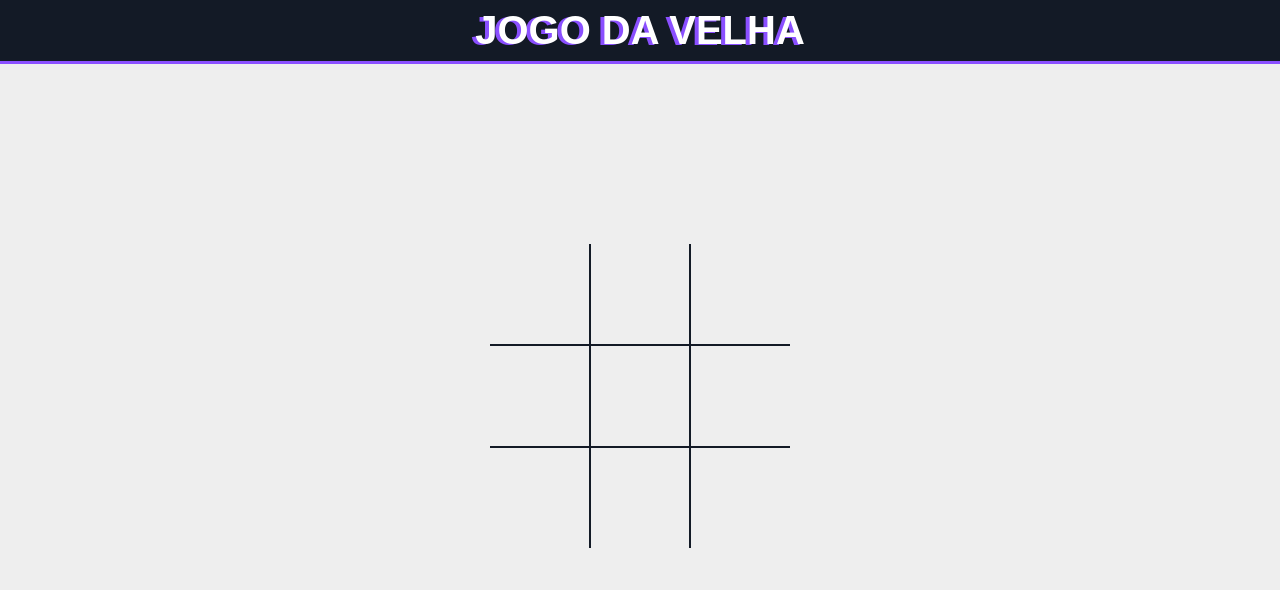
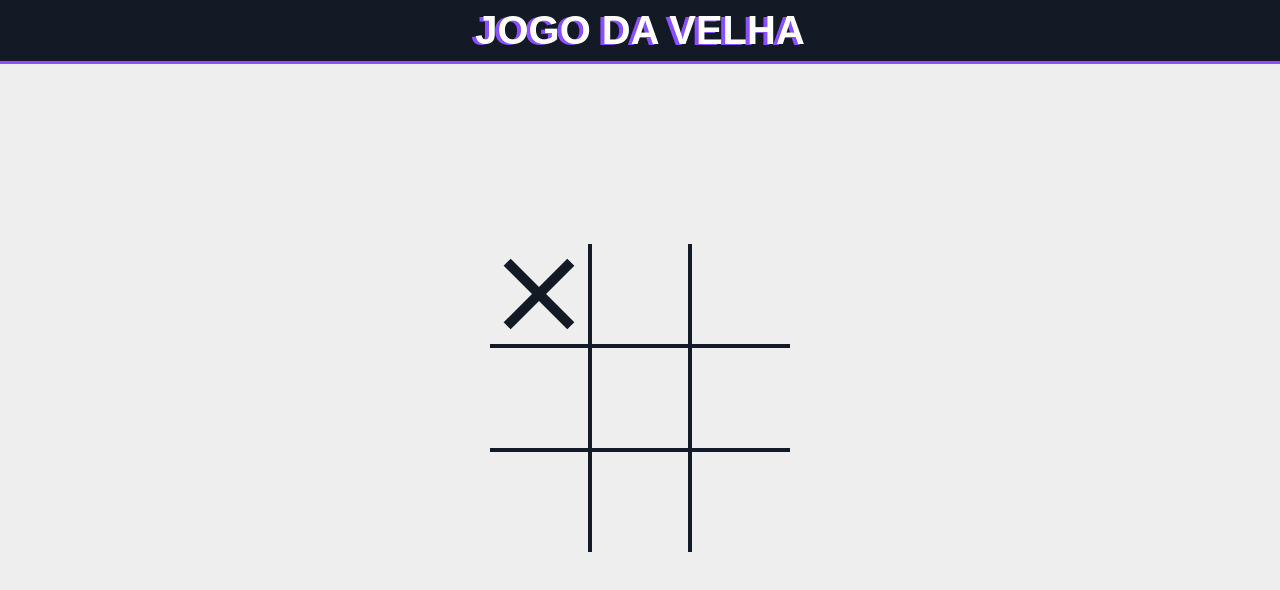
Before and after one commit to MatheusRaposo23/JogodaVelha, a plain HTML site: page index.html in a window 1280 px wide. Both pictures are taken after a click on the element 540 px from the left and 294 px from the top of the page. Drawn offline with Linux system fonts and the light colour scheme.

Commit message:
Funções JavaScript adicionadas, projeto finalizado!

```diff
--- a/script.js
+++ b/script.js
@@ -0,0 +1,66 @@
+const celula = document.querySelector('#board'); /* seleciona o id board */
+const celulas = document.querySelectorAll('#board .cell'); /* seleciona uma celula dentro de board */
+const combinacoes = [
+    [0, 1, 2],
+    [3, 4, 5],
+    [6, 7, 8],
+    [0, 3, 6],
+    [1, 4, 7],
+    [2, 5, 8],
+    [2, 4, 6],
+    [0, 4, 8]
+];
+let currentTurn;
+
+setup();
+
+function setup(){
+    celula.classList.remove('turn-x', 'turn-o');
+
+    for (let celula of celulas){
+        celula.classList.remove('x', 'o');
+        celula.addEventListener('click', fillCell, {once: true});
+    }
+
+    currentTurn = Math.round(Math.random(0,1)) == 1 ? 'x' : 'o'; /* define quem inicia a rodada */
+    celula.classList.add('turn-' + currentTurn); /* preenche a celula com provalvel proxima jogada */
+}
+
+function fillCell() {
+    this.classList.add(currentTurn); /* adiciona definitivamente a celula selecionada a classe de X ou O */
+
+    if (vitoria()){
+        const restart = confirm(currentTurn.toUpperCase() + " Venceu, parabéns! Jogar novamente?");
+        if (restart) setup();
+    } else if(empate()){
+        const restart = confirm("Empate! Jogar Novamente?")
+        if(restart) setup();
+    } else{
+        currentTurn = currentTurn == 'x' ? 'o' : 'x'; /* faz com que os jogadores vao se alternando rodada apos rodada */
+        celula.classList.remove('turn-o', 'turn-x'); /* remove o simbolo do ultima jogada */
+        celula.classList.add('turn-' + currentTurn); /* adiciona o simbolo representando a jogada do jogador X ou O */
+    }
+}
+
+function vitoria(){
+    return combinacoes.some(combinacao => {
+        return combinacao.every(c =>{
+            if(celulas[c].classList.contains(currentTurn)){
+                return true;
+            }
+            return false;
+        });
+    });
+}
+
+function empate(){
+    return [...celulas].every(c =>{
+        if(
+            c.classList.contains('x') ||
+            c.classList.contains('o')
+        ) {
+            return true;
+        }
+        return false;
+    });
+}
--- a/style.css
+++ b/style.css
@@ -49,7 +49,7 @@ main{
 
 .cell {
     position: relative;
-    border: 1px solid var(--dark);
+    border: 2px solid var(--dark);
     width: 100px;
     padding-top: 100%;
     cursor: pointer;
@@ -97,7 +97,7 @@ main{
     height: 90px;
     background-color: var(--dark);
     border: 99px;
-}
+} /* caso a celula nao esteja preenchida por x nem o */
 
 .cell.x::before,
 .board.turn-x .cell:not(.x):not(.o):hover::before{
```
